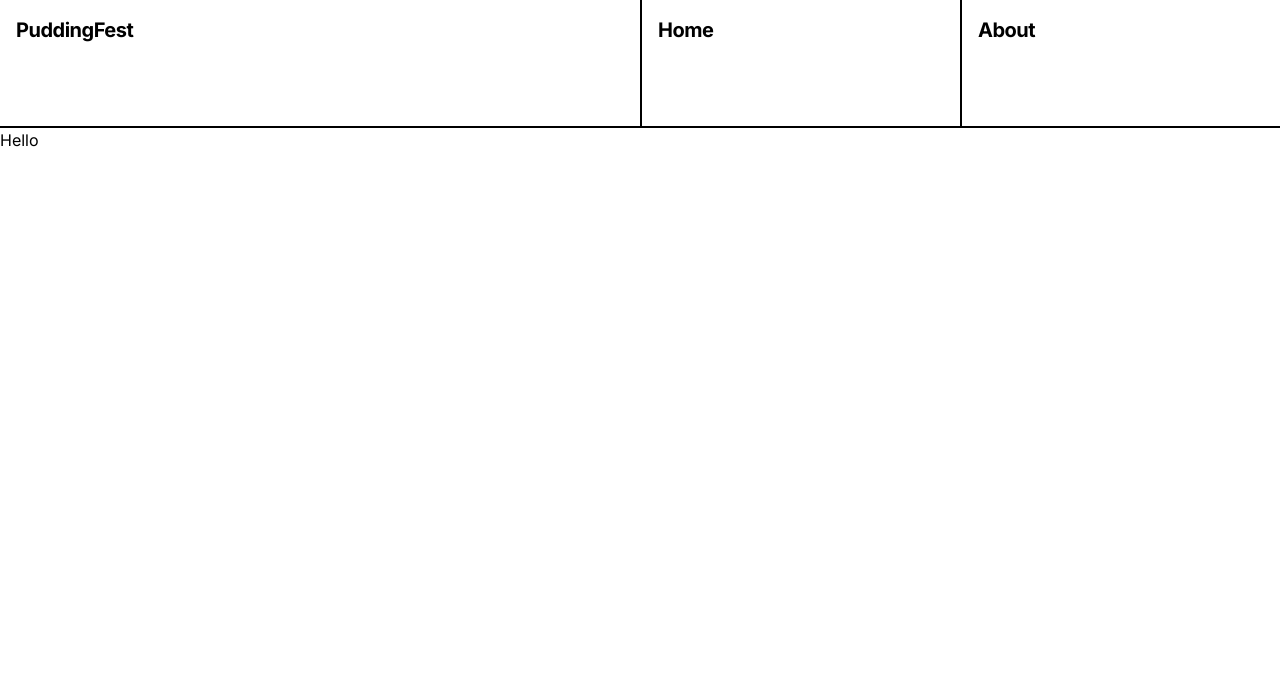
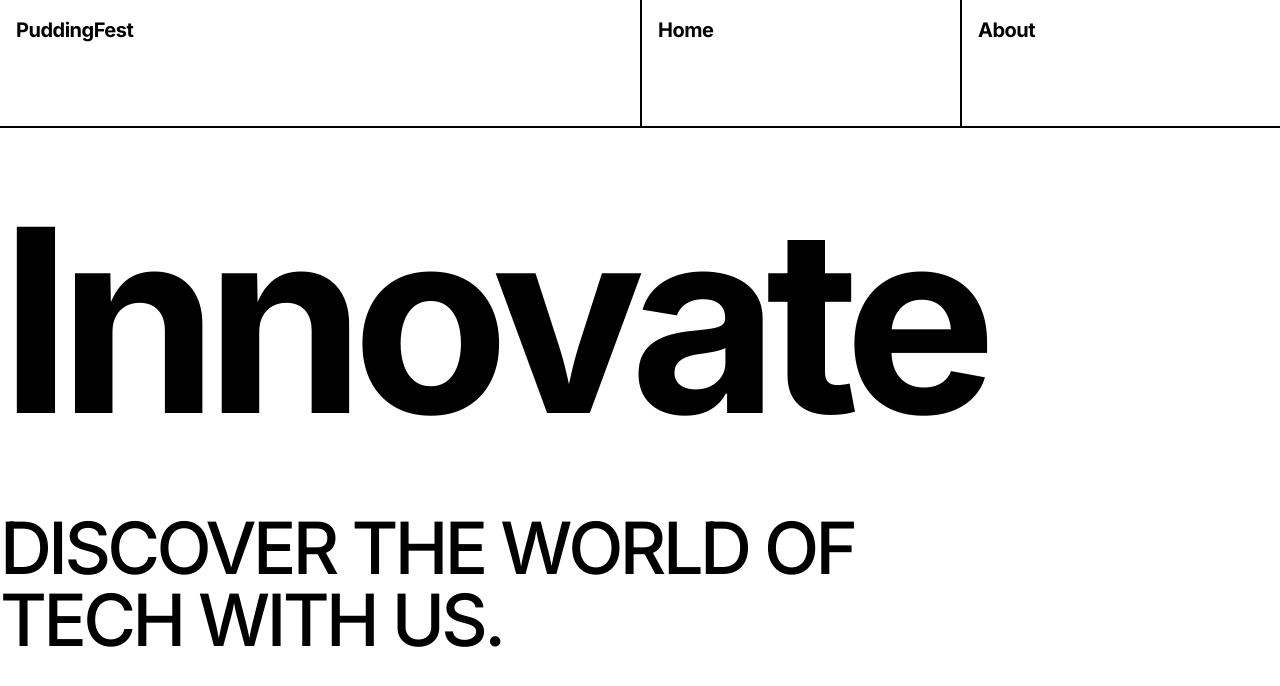
Before and after one commit to dienoov/puddingfest, a Vue app: page / in a window 1280 px wide. Shown: the top 686 px of the page. Built offline with nearby package versions, Linux system fonts and the light colour scheme.

Commit message:
Add content to landing page

```diff
--- a/src/components/LandingPage.vue
+++ b/src/components/LandingPage.vue
@@ -3,7 +3,16 @@
 </script>
 
 <template>
-  <p>Hello</p>
+  <main class="xl:max-w-[90rem] max-w-[90%] mx-auto">
+    <h2 class="xl:text-[16rem] lg:text-[13rem] md:text-[9rem] text-[5rem]
+        font-bold tracking-tighter">
+      Innovate
+    </h2>
+    <h3 class="xl:text-7xl lg:text-5xl md:text-4xl text-2xl
+        uppercase font-medium tracking-tighter xl:max-w-[60rem] md:max-w-[60%]">
+      Discover the world of tech with us.
+    </h3>
+  </main>
 </template>
 
 <style scoped>
```
